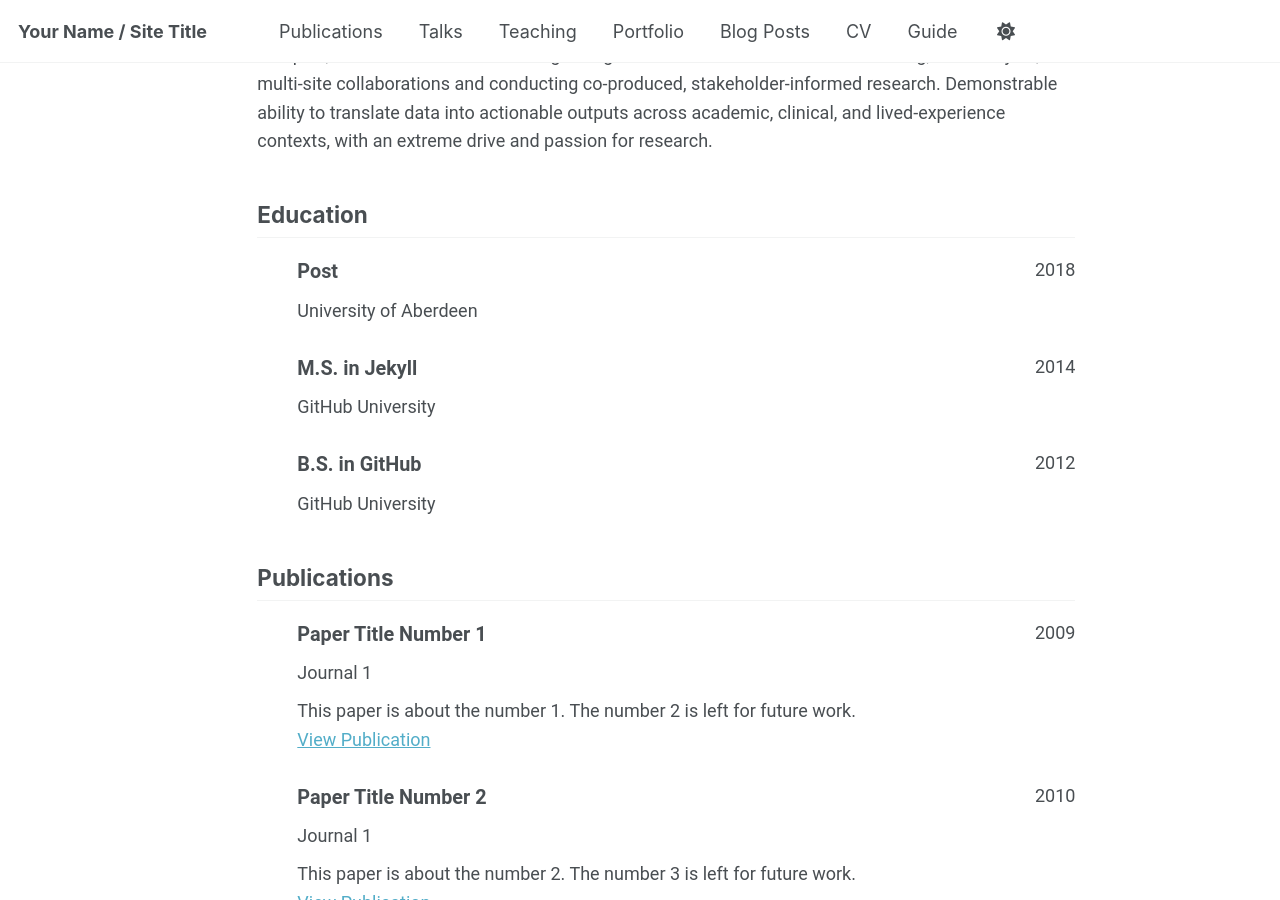
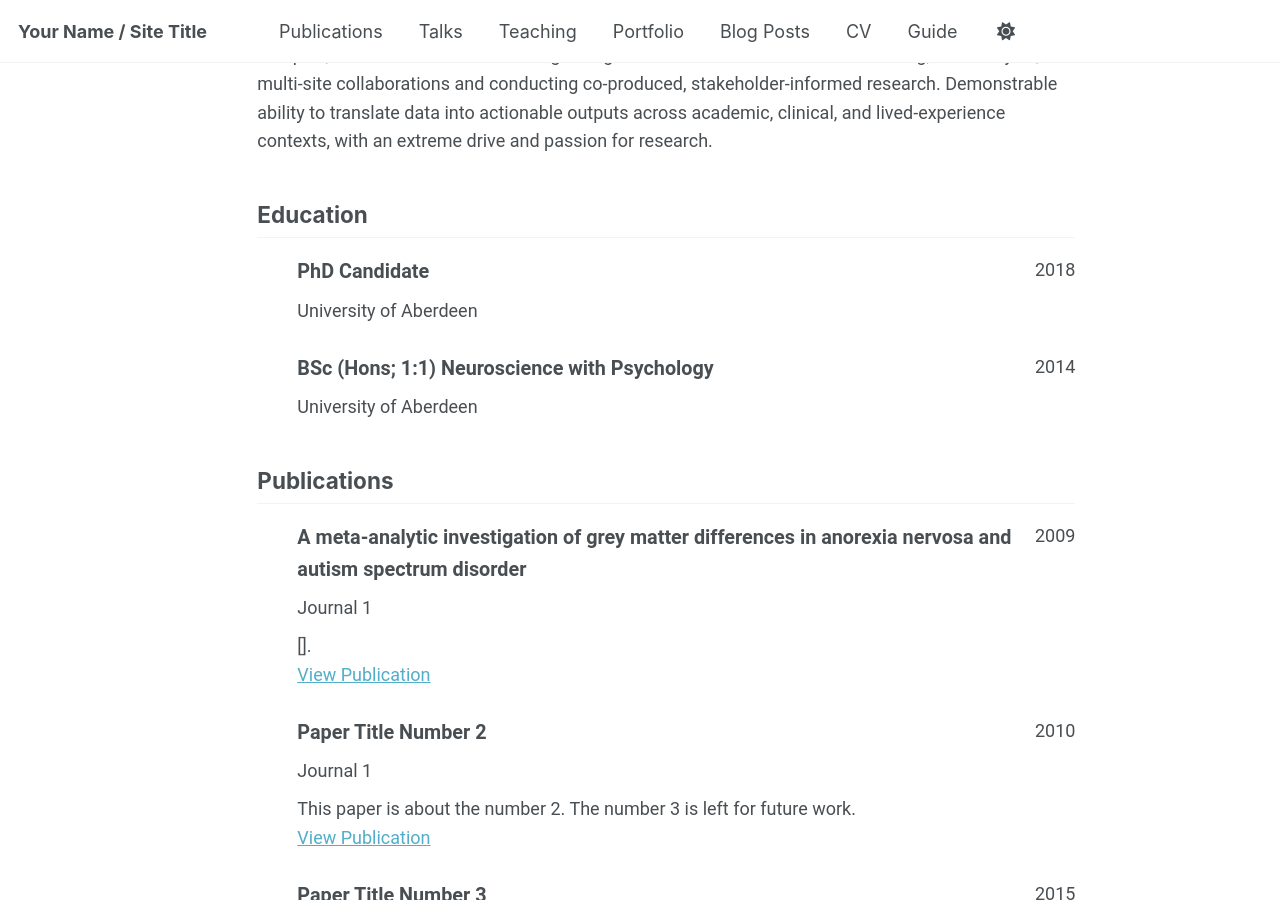
Before and after one commit to sadermichelle/sadermichelle.github.io, a Jekyll site: the page built from _pages/cv-json.md, in a window 1280 px wide and 900 px high, scrolled down 434 px. Built offline with Jekyll 4.4.1, drawn with Linux system fonts in a browser that asks for light colours; a script bundle is joined from its source files by our own code; library files that are not in the unit come from our copies.

Commit message:
Update cv.json

```diff
--- a/_data/cv.json
+++ b/_data/cv.json
@@ -34,31 +34,22 @@
   "education": [
     {
       "institution": "University of Aberdeen",
-      "area": "Post",
-      "studyType": "",
+      "area": "PhD Candidate",
+      "studyType": "Translational Neuroscience",
       "startDate": "",
       "endDate": "2018",
       "gpa": null,
       "courses": []
     },
     {
-      "institution": "GitHub University",
-      "area": "M.S. in Jekyll",
+      "institution": "University of Aberdeen",
+      "area": "BSc (Hons; 1:1) Neuroscience with Psychology",
       "studyType": "",
       "startDate": "",
       "endDate": "2014",
       "gpa": null,
       "courses": []
     },
-    {
-      "institution": "GitHub University",
-      "area": "B.S. in GitHub",
-      "studyType": "",
-      "startDate": "",
-      "endDate": "2012",
-      "gpa": null,
-      "courses": []
-    }
   ],
   "skills": [],
   "languages": [],
@@ -66,11 +57,12 @@
   "references": [],
   "publications": [
     {
-      "name": "Paper Title Number 1",
+      "name": "A meta‐analytic investigation of grey matter differences in
+anorexia nervosa and autism spectrum disorder",
       "publisher": "Journal 1",
       "releaseDate": "2009-10-01",
-      "website": "https://academicpages.github.io/files/paper1.pdf",
-      "summary": "This paper is about the number 1. The number 2 is left for future work."
+      "website": "https://sadermichelle.github.io/files/paper1.pdf",
+      "summary": "[]."
     },
     {
       "name": "Paper Title Number 2",
```
